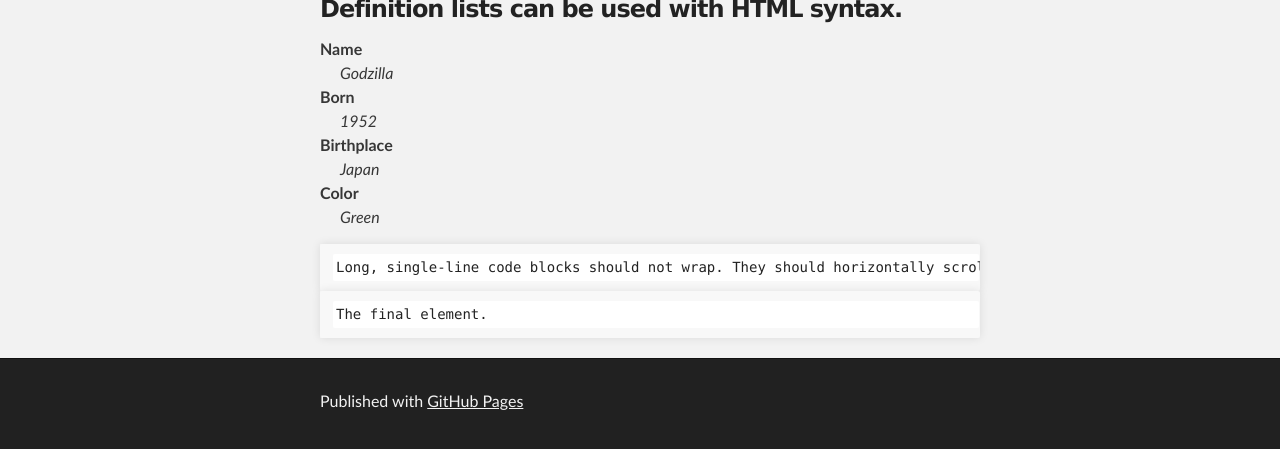
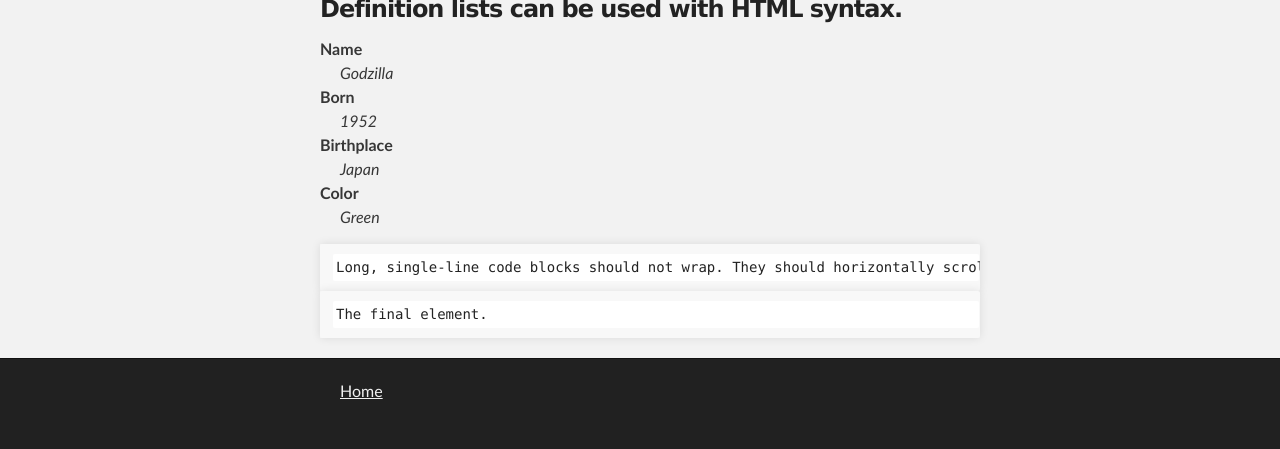
Before and after one commit to restore-me/restore-me.github.io, a Jekyll site: the page built from index.md, in a window 1280 px wide and 900 px high, scrolled down 2730 px, cut to the strip 423-872 px from the top of the window. Built offline with Jekyll 4.4.1, drawn with Linux system fonts in a browser that asks for light colours.

Commit message:
replace github link with home link

```diff
--- a/_layouts/default.html
+++ b/_layouts/default.html
@@ -37,10 +37,9 @@
     <!-- FOOTER  -->
     <div id="footer_wrap" class="outer">
       <footer class="inner">
-        {% if site.github.is_project_page %}
-        <p class="copyright">{{ site.title | default: site.github.repository_name }} maintained by <a href="{{ site.github.owner_url }}">{{ site.github.owner_name }}</a></p>
-        {% endif %}
-        <p>Published with <a href="https://pages.github.com">GitHub Pages</a></p>
+        <ul>
+           <li><a href="/">Home</a></p>
+        </ul>
       </footer>
     </div>
 
```
